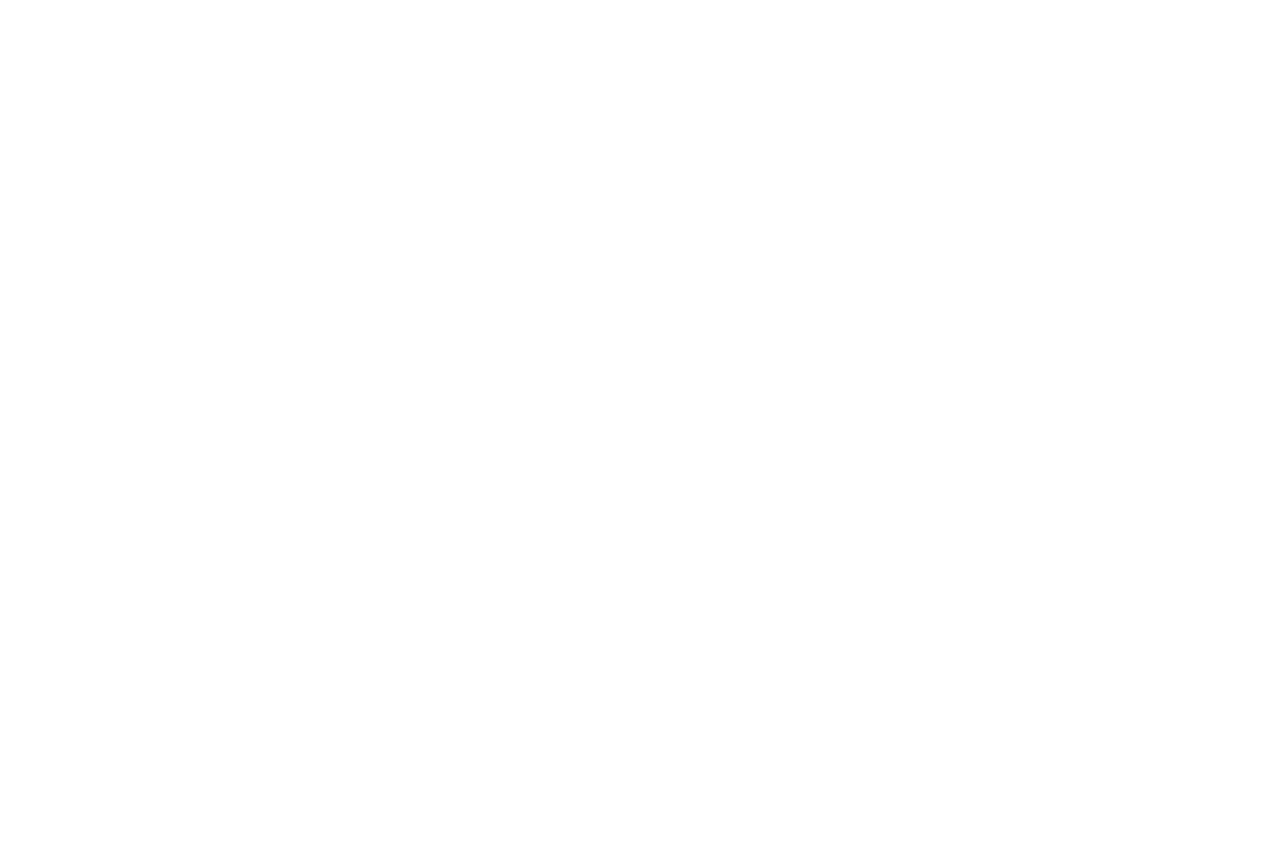
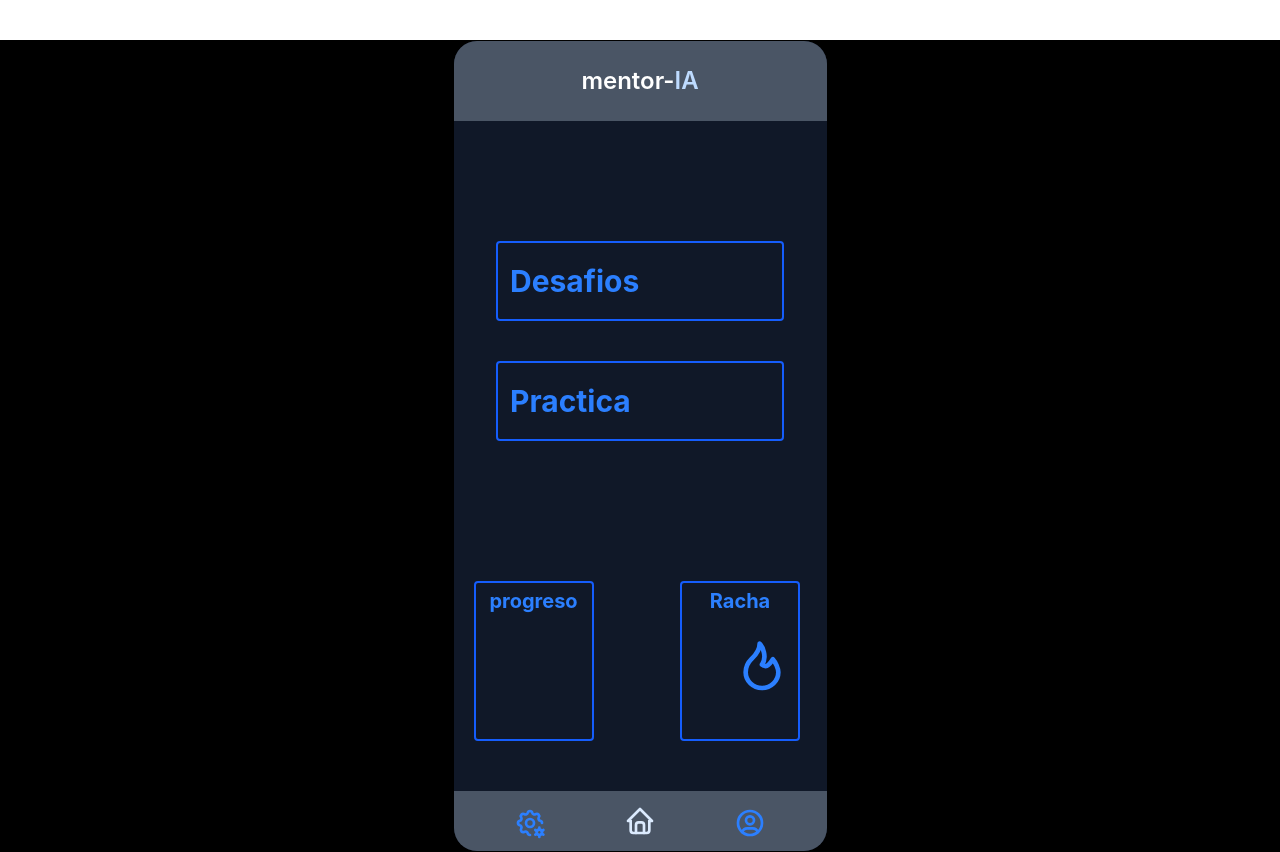
Before and after one commit to Regocenlo/MentorIA, a React (Vite) app in the folder frontend/: page /Inicio in a window 1280 px wide. Before the commit this address had no page. Before the commit the page ends 800 px from the top, so only its background shows below. Built offline with nearby package versions, Linux system fonts and the light colour scheme.

Commit message:
interfaz de inicio avanzada y navegacion basica

```diff
--- a/frontend/src/App.jsx
+++ b/frontend/src/App.jsx
@@ -7,12 +7,14 @@ import IniciarSesion from "./components/IniciaSesion";
 import InterfazDesafio from "./components/InterfazDesafio";
 import { Routes, Route } from "react-router-dom";
 import Niveles from "./components/Niveles.jsx";
+import Inicio from "./components/Inicio.jsx";
 
 export default function App() {
   return (
     <div className="text-4xl font-bold text-blue-500 text-center mt-10">
         <Routes>
           <Route path="/Login" element={<Login />}></Route>
+          <Route path="/Inicio" element={<Inicio />}></Route>
           <Route path="/CrearCuenta" element={<CrearCuenta />}></Route>
           <Route path="/IniciaSesion" element={<IniciarSesion />}></Route>
           <Route path="/InterfazDesafio" element={<InterfazDesafio />}></Route>
--- a/frontend/src/components/Inicio.jsx
+++ b/frontend/src/components/Inicio.jsx
@@ -1,13 +1,66 @@
 
-
-
+import { IconFlame, IconHome, IconUserCircle,IconSettingsCog }
+ from '@tabler/icons-react';
+import { useNavigate } from "react-router-dom";
 
 
 
 export default function Inicio(){
+
+  function Boton({ activo }) {
+  return (
+    <button
+      className={`text-2xl font-bold ${
+        activo ? "text-blue-500" : "text-gray-400"
+      }`}
+    >
+      Desafíos
+    </button>
+  );
+}
+
+    const navigate = useNavigate();
+    function Nivel(){
+        navigate("/Niveles");
+    }
+    function Practica(){
+        navigate("/InterfazDesafio");
+    }
     return(
-        <div >
+       <div className='bg-black'>
+         <div className=" mx-auto h-[812px] w-[375px] border
+         border-black rounded-3xl shadow-lg
+         bg-gray-900
+         relative overflow-hidden">
+            <div id="encabezado" className="bg-gray-600 py-6 flex justify-center">
+                <h1 className="text-2xl font-semibold text-white">
+            mentor-<span className="text-blue-200">IA</span>
+                </h1>
+            </div>
+            <div className='translate-y-30'>
+                <button onClick={Nivel} className="cursor-pointer text-3xl text-left w-72 h-20 border-2 border-blue-600 rounded px-3 py-1 hover:border-blue-100 hover:text-blue-100">
+                    Desafios
+                </button>
+                <button onClick={Practica} className="mt-10 cursor-pointer text-3xl text-left w-72 h-20 border-2 border-blue-600 rounded px-3 py-1 hover:border-blue-100 hover:text-blue-100">
+                    Practica
+                </button>
+            </div>
 
+            <div className="p-5 grid grid-cols-2 gap-20 translate-y-20">
+                <div className="translate-y-40 text-xl w-30 h-40 border-2 border-blue-600 rounded px-3 py-1 ">
+                progreso</div>
+                <div className="translate-y-40 text-xl  w-30 h-40 border-2 border-blue-600 rounded px-3 py-1 ">
+                Racha
+                <IconFlame stroke={2} className='text-gradient-to-r from-blue-500 to-purple-600 absolute h-14 w-14 translate-x-10 translate-y-6'/>
+                </div>
+            </div>
+
+            <div id="navegacion" className="absolute bg-gray-600 py-6 left-0 w-full h-15 bottom-0 gap-3.5">
+                <IconHome stroke={2} className='text-blue-100 h-8 w-8 absolute -translate-x-1/2 -translate-y-1/2 left-1/2 top-1/2' />
+                <IconUserCircle stroke={2} className='h-8 w-8 absolute translate-x-70 -translate-y-2'/>
+                <IconSettingsCog stroke={2} className='h-8 w-8 absolute translate-x-15 -translate-y-2' />
+            </div>
         </div>
+       </div>
     );
 }
--- a/frontend/src/components/InterfazDesafio.jsx
+++ b/frontend/src/components/InterfazDesafio.jsx
@@ -1,11 +1,14 @@
 import { useState } from "react";
 import axios from "axios";
+import { useNavigate } from "react-router-dom";
 
 
 export default function InterfazDesafio(){
 
+const navigate = useNavigate();
 const [codigo, setCodigo] = useState("");
 const [ejercicio, setEjercicio] = useState([]);
+
 
 
 const consultarIA = async () => {
@@ -13,6 +16,13 @@ const consultarIA = async () => {
   try {
     const res = await axios.post("http://localhost:3000/api/output_exercite", {codigo});
     //verificar si res.data.success es verdadero o falso
+
+    function verificar(res){
+      if(res.data.succes == false){
+
+      }
+    }
+
     setEjercicio(prev => [
       ...prev,
       ...res.data.logs,
@@ -36,7 +46,7 @@ const consultarIA = async () => {
    <div className="mt-auto flex flex-col gap-3">
        <textarea
       readOnly
-      value={ejercicio}
+      value='enunciado'
       className="border rounded p-2 w-full h-20 -translate-y-10 text-lg"
     />
 
@@ -51,7 +61,7 @@ const consultarIA = async () => {
     <textarea
       readOnly
       value={ejercicio.join("\n")}
-      className="border rounded p-2 w-full h-20 -translate-y-10 text-lg"
+      className="border rounded p-2 w-full h-20 -translate-y-10 text-lg "
     />
 
     <button
@@ -60,7 +70,7 @@ const consultarIA = async () => {
     >Chequear
     </button>
     <div className="grid grid-cols-2 gap-25">
-      <button
+      <button onClick={() => navigate(-1)}
       className="cursor-pointer text-xl bg-blue-600 text-white py-2 rounded hover:bg-blue-700 mb-4 w-30 h-14 translate-x-0 -translate-y-10"
     >Volver
     </button>
--- a/frontend/src/components/Niveles.jsx
+++ b/frontend/src/components/Niveles.jsx
@@ -21,8 +21,8 @@ function abrirDesafio(){
          bg-gray-900
          relative overflow-hidden">
             <div id="encabezado" className="bg-gray-600 py-6 flex justify-center">
-                <IconChevronLeft stroke={6} className='absolute flex left-5' />
-                <h1 className="text-3xl font-semibold text-white">
+                <IconChevronLeft stroke={6} className='cursor-pointer active:text-blue-100 absolute flex left-5' onClick={() => navigate(-1)} />
+                <h1 className="text-2xl font-semibold text-white">
             mentor-<span className="text-blue-200">IA</span>
                 </h1>
             </div>
@@ -34,9 +34,9 @@ function abrirDesafio(){
             ))}
             </div>
             <div id="navegacion" className="absolute bg-gray-600 py-6 left-0 w-full h-15 bottom-0 gap-3.5">
-                <IconHome stroke={3} className='absolute -translate-x-1/2 -translate-y-1/2 left-1/2 top-1/2' />
-                <IconUserCircle stroke={3} className='absolute translate-x-70 -translate-y-1'/>
-                <IconSettingsCog stroke={3} className='absolute translate-x-15 -translate-y-1' />
+                <IconHome stroke={2} className='h-8 w-8 absolute -translate-x-1/2 -translate-y-1/2 left-1/2 top-1/2' />
+                <IconUserCircle stroke={2} className='h-8 w-8 absolute translate-x-70 -translate-y-2'/>
+                <IconSettingsCog stroke={2} className='h-8 w-8 absolute translate-x-15 -translate-y-2' />
             </div>
 
        </div>
```
